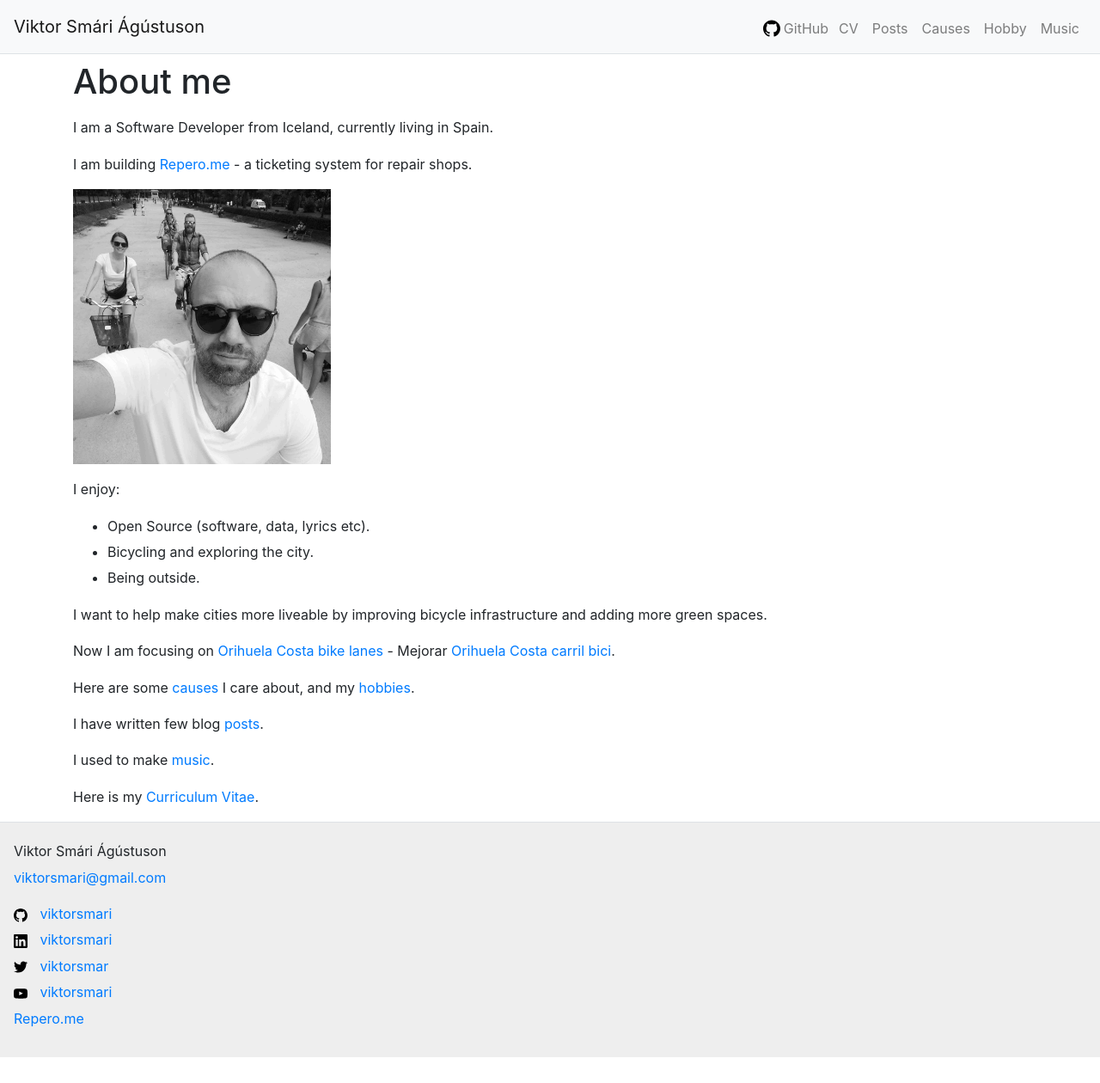
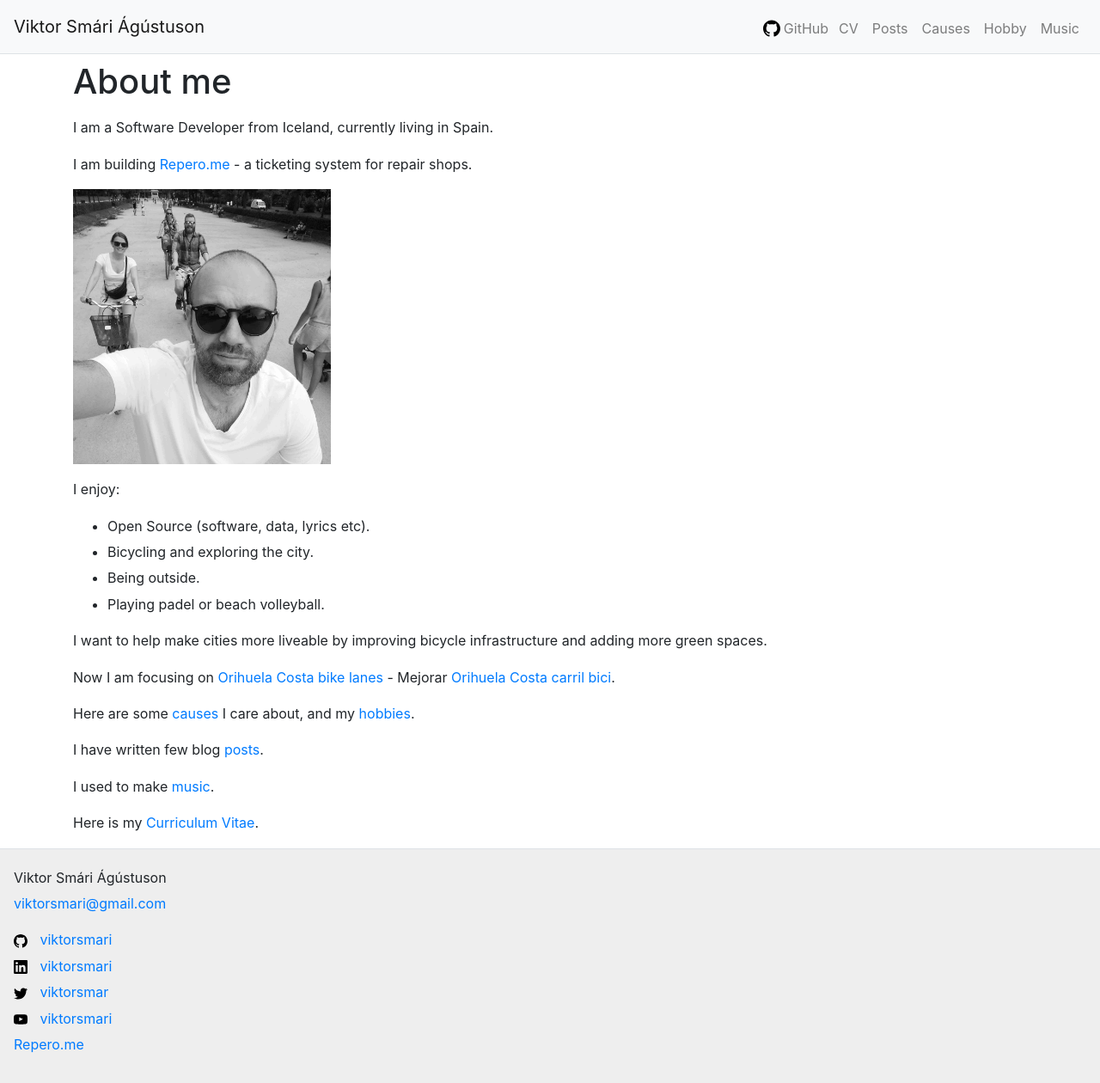
Before and after one commit to viktorsmari/viktorsmari.github.io, a Jekyll site: the page built from index.md, in a window 1280 px wide and 1260 px high. Shown: the whole window at 86% size. Built offline with Jekyll 4.4.1, drawn with Linux system fonts in a browser that asks for light colours; comment, search, counter and statistics services are not loaded.

Commit message:
Ruby update

```diff
--- a/index.md
+++ b/index.md
@@ -14,6 +14,7 @@ I enjoy:
 * Open Source (software, data, lyrics etc).
 * Bicycling and exploring the city.
 * Being outside.
+* Playing padel or beach volleyball.
 
 I want to help make cities more liveable by improving bicycle infrastructure and adding more green spaces.
 
```
Also changed, not shown: Gemfile.lock, 1 other file.
